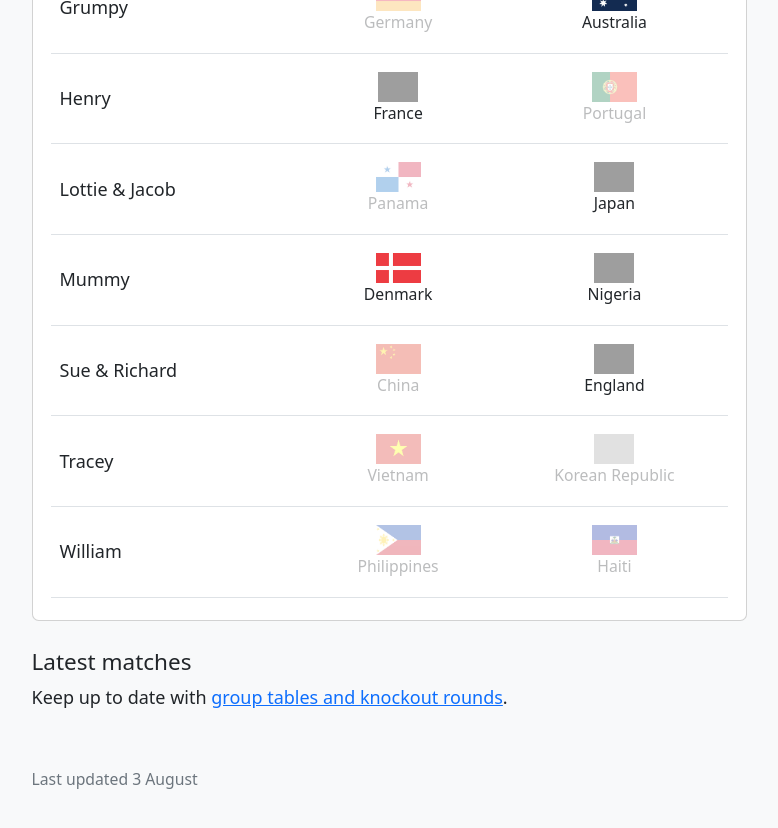
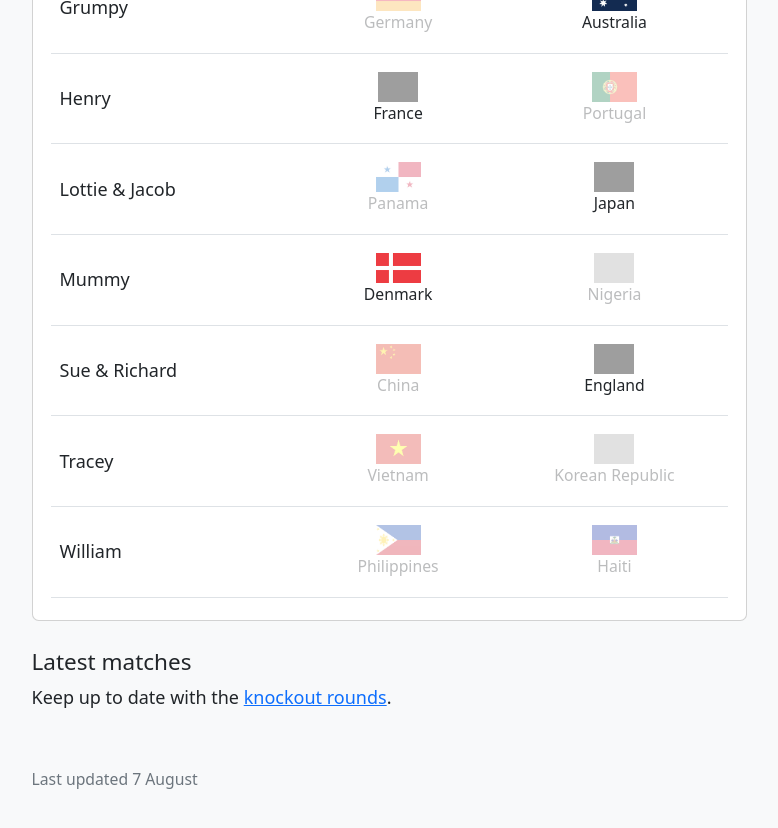
Before and after one commit to jimmyrule/rowells, a Jekyll site: the page built from index.html, in a window 1280 px wide and 900 px high, scrolled down 1995 px, cut to the strip 0-828 px from the top of the window. Shown: the whole strip, without its empty margins (251-1029 px from the left). Built offline with Jekyll 4.4.1, drawn with Linux system fonts in a browser that asks for light colours; nearby versions of some CDN libraries; grey boxes are pictures that could not be loaded.

Commit message:
Updated eliminated teams

```diff
--- a/index.html
+++ b/index.html
@@ -96,7 +96,7 @@
 				    <tr>
 				      <td class="align-middle">Daddy</td>
 				      <td>
-								<div class="d-flex align-items-center flex-column text-center py-2">
+								<div class="d-flex align-items-center flex-column text-center py-2 eliminated">
 						      <img src="/assets/images/NOR.png" alt="Norway flag" height="30">
 						      <small>Norway</small>
 						    </div>
@@ -147,7 +147,7 @@
 								</div>
 							</td>
 							<td>
-								<div class="d-flex align-items-center flex-column text-center py-2">
+								<div class="d-flex align-items-center flex-column text-center py-2 eliminated">
 									<img src="/assets/images/USA.png" alt="USA flag" height="30">
 									<small>USA</small>
 								</div>
@@ -162,7 +162,7 @@
 								</div>
 							</td>
 							<td>
-								<div class="d-flex align-items-center flex-column text-center py-2">
+								<div class="d-flex align-items-center flex-column text-center py-2 eliminated">
 									<img src="/assets/images/SUI.png" alt="Switzerland flag" height="30">
 									<small>Switzerland</small>
 								</div>
@@ -216,7 +216,7 @@
 						<tr>
 				      <td class="align-middle">Great Grandad</td>
 				      <td>
-								<div class="d-flex align-items-center flex-column text-center py-2">
+								<div class="d-flex align-items-center flex-column text-center py-2 eliminated">
 									<img src="/assets/images/RSA.png" alt="South Africa flag" height="30">
 									<small>South Africa</small>
 								</div>
@@ -282,7 +282,7 @@
 								</div>
 							</td>
 							<td>
-								<div class="d-flex align-items-center flex-column text-center py-2">
+								<div class="d-flex align-items-center flex-column text-center py-2 eliminated">
 									<img src="/assets/images/NGA.png" alt="Nigeria flag" height="30">
 									<small>Nigeria</small>
 								</div>
@@ -339,9 +339,9 @@
 
 			<h1 id="matches">Latest matches</h1>
 
-			<p>Keep up to date with <a href="https://www.google.com/search?q=women%27s+world+cup+results&rlz=1C5GCEM_enGB1044GB1044&oq=women&gs_lcrp=EgZjaHJvbWUqBggAEEUYOzIGCAAQRRg7MgYIARBFGDnSAQgxMDUyajBqN6gCALACAA&sourceid=chrome&ie=UTF-8#sie=lg;/m/012rcnvj;2;/m/01kglk;br;fp;1;;;">group tables and knockout rounds</a>.</p>
+			<p>Keep up to date with the <a href="https://www.google.com/search?q=women%27s+world+cup+results&rlz=1C5GCEM_enGB1044GB1044&oq=women&gs_lcrp=EgZjaHJvbWUqBggAEEUYOzIGCAAQRRg7MgYIARBFGDnSAQgxMDUyajBqN6gCALACAA&sourceid=chrome&ie=UTF-8#sie=lg;/m/012rcnvj;2;/m/01kglk;br;fp;1;;;">knockout rounds</a>.</p>
 
-			<p class="my-5 text-muted"><small>Last updated 3 August</small></p>
+			<p class="my-5 text-muted"><small>Last updated 7 August</small></p>
 		</div>
 	</div>
 </div>
```
